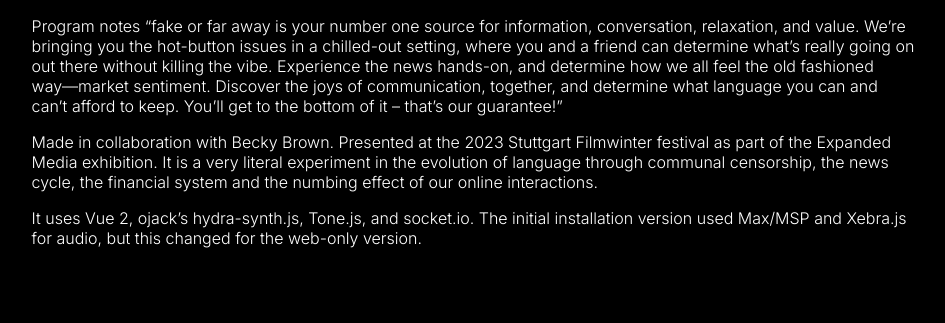
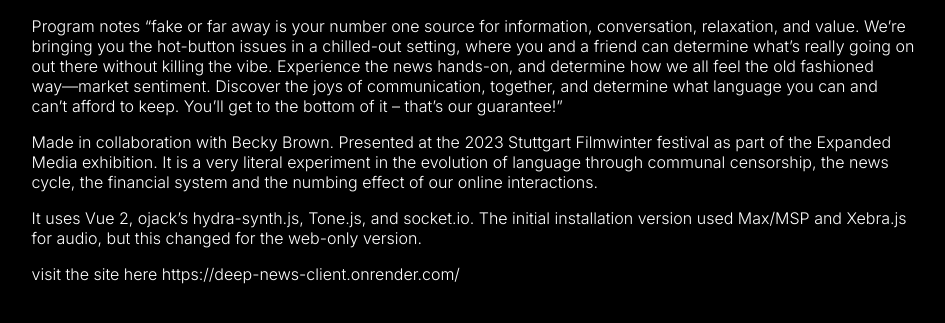
Before and after one commit to matvilap/matvilap.github.io, a Jekyll site: the page built from _works/fake-and-far.md, in a window 1280 px wide, cut to the strip 606-1014 px from the top of the page. Shown: the top 323 px of the strip, without its empty margins (166-1111 px from the left). Built offline with Jekyll 4.4.1, drawn with Linux system fonts in a browser that asks for light colours; some web fonts are replaced.

```diff
--- a/_works/fake-and-far.md
+++ b/_works/fake-and-far.md
@@ -14,3 +14,5 @@
 Made in collaboration with Becky Brown. Presented at the 2023 Stuttgart Filmwinter festival as part of the Expanded Media exhibition. It is a very literal experiment in the evolution of language through communal censorship, the news cycle, the financial system and the numbing effect of our online interactions.
 
 It uses Vue 2, ojack's hydra-synth.js, Tone.js, and socket.io. The initial installation version used Max/MSP and Xebra.js for audio, but this changed for the web-only version.
+
+visit the site here https://deep-news-client.onrender.com/
```
